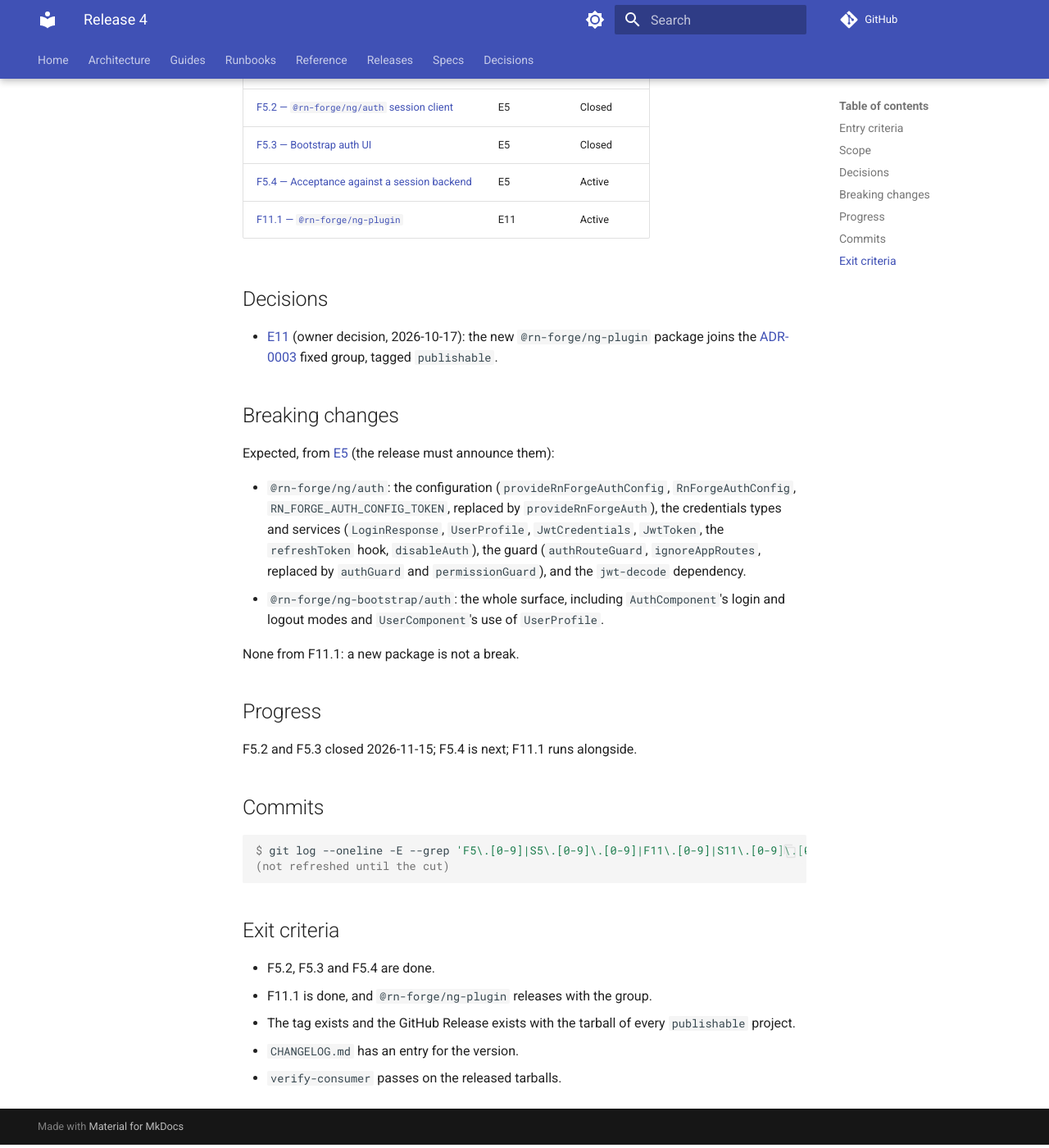
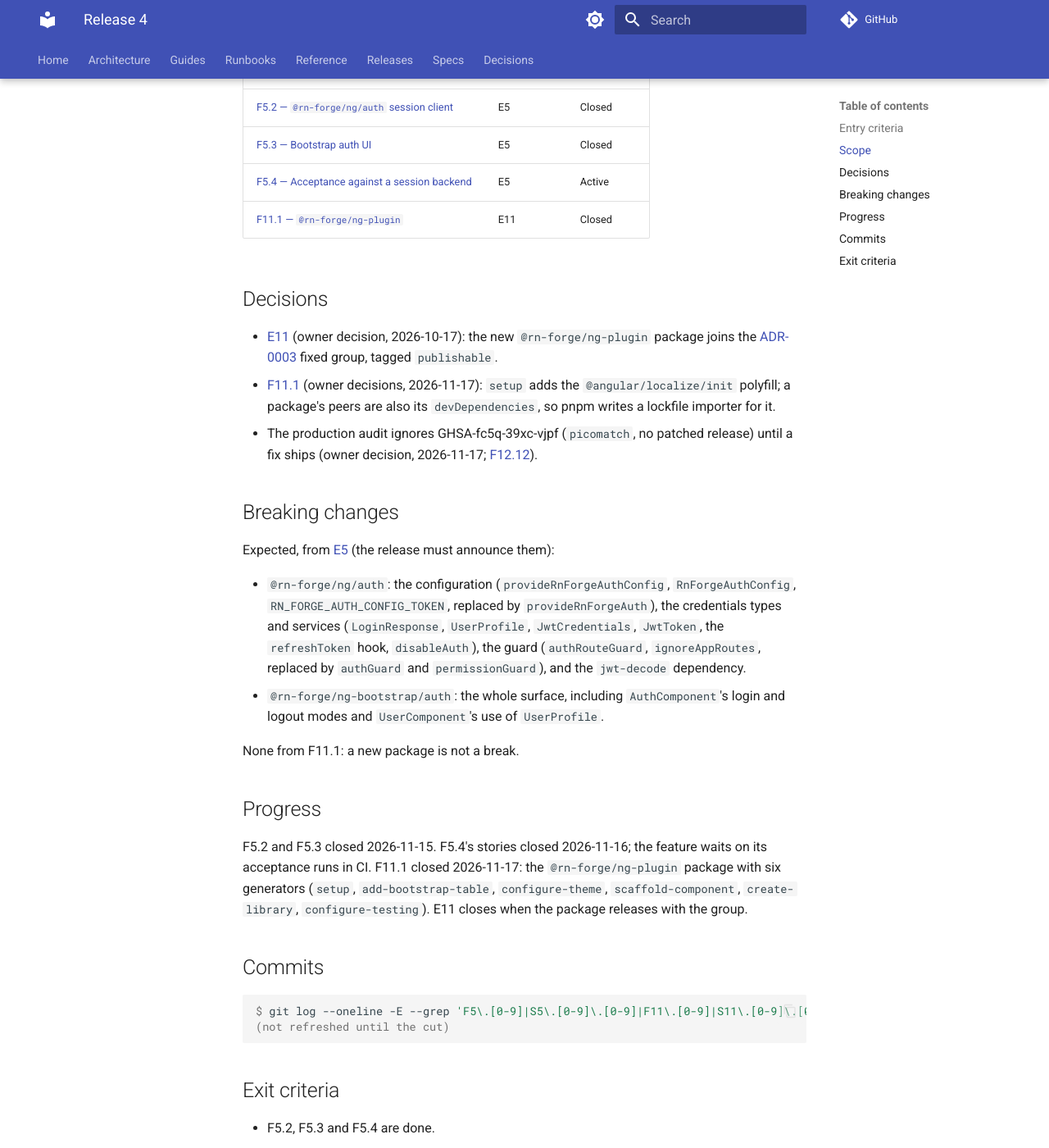
Before and after one commit to rn-forge/ngkit, an MkDocs documentation site: the page built from docs/releases/release-4/index.md, in a window 1280 px wide and 1400 px high, scrolled down 645 px. Shown: the whole window at 82% size. Built offline with MkDocs 1.6.1 and Material for MkDocs 9.7.7, drawn with Linux system fonts in a browser that asks for light colours; comment, search, counter and statistics services are not loaded.

Commit message:
F11.1: close; Release 4 progress and decisions
Co-Authored-By: Claude Opus 5.5 <noreply@anthropic.com>

```diff
--- a/docs/releases/release-4/index.md
+++ b/docs/releases/release-4/index.md
@@ -27,7 +27,7 @@ and `rn-forge-django` v0.6.1 serve the auth contract (observed 2026-11-14).
 | [F5.2 — `@rn-forge/ng/auth` session client](../../specs/epics/E5-session-client-auth/F5.2-auth-wrapper.md) | E5 | Closed |
 | [F5.3 — Bootstrap auth UI](../../specs/epics/E5-session-client-auth/F5.3-bootstrap-auth-ui.md) | E5 | Closed |
 | [F5.4 — Acceptance against a session backend](../../specs/epics/E5-session-client-auth/F5.4-auth-acceptance.md) | E5 | Active |
-| [F11.1 — `@rn-forge/ng-plugin`](../../specs/epics/E11-workspace-generators/F11.1-ng-plugin.md) | E11 | Active |
+| [F11.1 — `@rn-forge/ng-plugin`](../../specs/epics/E11-workspace-generators/F11.1-ng-plugin.md) | E11 | Closed |
 
 <!-- END derived scope -->
 
@@ -36,6 +36,13 @@ and `rn-forge-django` v0.6.1 serve the auth contract (observed 2026-11-14).
 - [E11](../../specs/epics/E11-workspace-generators/index.md#decisions) (owner
   decision, 2026-10-17): the new `@rn-forge/ng-plugin` package joins the
   [ADR-0003](../../adr/ADR-0003.md) fixed group, tagged `publishable`.
+- [F11.1](../../specs/epics/E11-workspace-generators/F11.1-ng-plugin.md#decisions)
+  (owner decisions, 2026-11-17): `setup` adds the `@angular/localize/init`
+  polyfill; a package's peers are also its `devDependencies`, so pnpm writes a
+  lockfile importer for it.
+- The production audit ignores GHSA-fc5q-39xc-vjpf (`picomatch`, no patched
+  release) until a fix ships (owner decision, 2026-11-17;
+  [F12.12](../../specs/epics/E12-on-demand-features/index.md#f1212-remove-the-picomatch-audit-exception)).
 
 ## Breaking changes
 
@@ -55,7 +62,12 @@ None from F11.1: a new package is not a break.
 
 ## Progress
 
-F5.2 and F5.3 closed 2026-11-15; F5.4 is next; F11.1 runs alongside.
+F5.2 and F5.3 closed 2026-11-15. F5.4's stories closed 2026-11-16; the feature
+waits on its acceptance runs in CI. F11.1 closed 2026-11-17: the
+`@rn-forge/ng-plugin` package with six generators (`setup`,
+`add-bootstrap-table`, `configure-theme`, `scaffold-component`,
+`create-library`, `configure-testing`). E11 closes when the package releases
+with the group.
 
 ## Commits
 
```
Also changed, not shown: docs/specs/epics/E11-workspace-generators/F11.1-ng-plugin.md (+2 -1 lines), docs/specs/epics/E11-workspace-generators/index.md (+1 -1 lines), docs/specs/epics/index.md (+1 -1 lines), docs/specs/index.md (+1 -1 lines).
